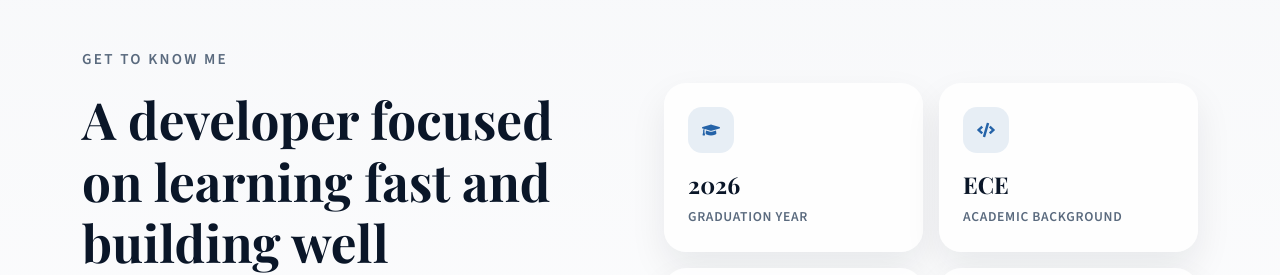
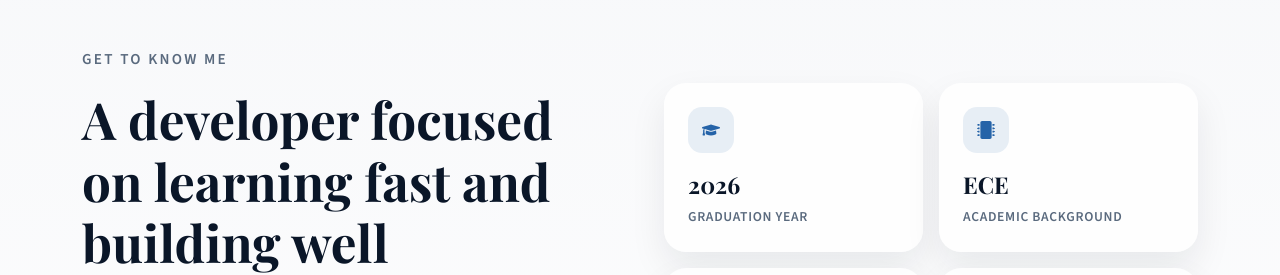
Before and after one commit to Ukullayappa/My-Portfolio, a React (Vite) app: page / in a window 1280 px wide. Shown: the part 1060-1335 px from the top of the page. Built offline with nearby package versions, Linux system fonts and the light colour scheme.

Commit message:
Update ECE icon to microchip in About section

```diff
--- a/src/components/About.jsx
+++ b/src/components/About.jsx
@@ -1,11 +1,11 @@
 import { motion, useInView } from 'framer-motion'
 import { useRef } from 'react'
 import { Badge, Card, Col, Container, Row } from 'react-bootstrap'
-import { FaCode, FaGraduationCap, FaLightbulb, FaMapMarkerAlt } from 'react-icons/fa'
+import { FaCode, FaGraduationCap, FaLightbulb, FaMapMarkerAlt, FaMicrochip } from 'react-icons/fa'
 
 const stats = [
   { value: '2026', label: 'Graduation Year', icon: <FaGraduationCap size={18} /> },
-  { value: 'ECE', label: 'Academic Background', icon: <FaCode size={18} /> },
+  { value: 'ECE', label: 'Academic Background', icon: <FaMicrochip size={18} /> },
   { value: 'Full Stack', label: 'Career Path', icon: <FaLightbulb size={18} /> },
   { value: 'Andhra Pradesh', label: 'Location', icon: <FaMapMarkerAlt size={18} /> },
 ]
```
